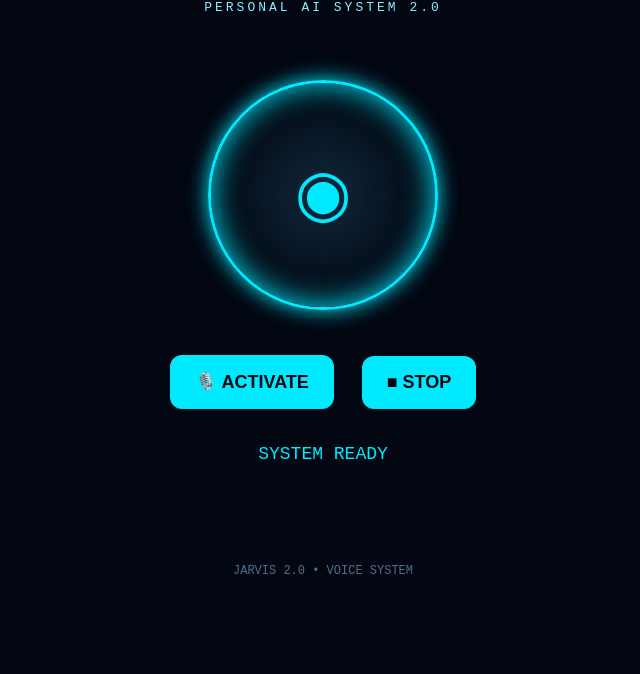
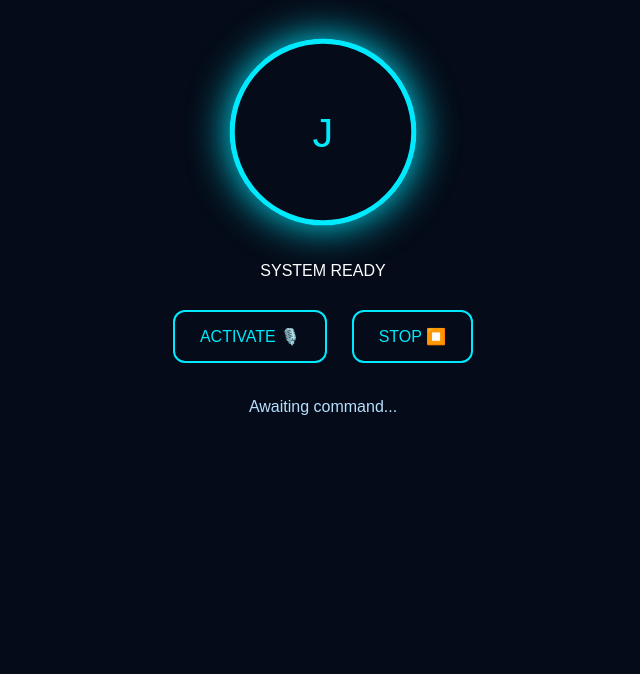
Before and after one commit to gamerlalit60-arch/jarvis-assistant, a plain HTML site: page index.html in a window 1280 px wide. Shown: the part 126-800 px from the top of the page, without its empty margins (317-957 px from the left). Drawn offline with Linux system fonts and the light colour scheme.

Commit message:
Update index.html

```diff
--- a/index.html
+++ b/index.html
@@ -1,204 +1,221 @@
+
 <!DOCTYPE html>
-<html>
+<html lang="en">
 <head>
-<meta name="viewport" content="width=device-width, initial-scale=1">
-<title>JARVIS 2.0</title>
+<meta charset="UTF-8">
+<meta name="viewport" content="width=device-width, initial-scale=1.0">
+<title>JARVIS 3.0</title>
 
 <style>
-* {box-sizing:border-box}
-
 body {
-  margin:0;
-  background:#020712;
-  color:#00eaff;
-  font-family:monospace;
-  text-align:center;
-  min-height:100vh;
-  padding:25px 15px;
+  background: #050b18;
+  color: #00eaff;
+  font-family: Arial, sans-serif;
+  text-align: center;
+  margin: 0;
+  padding: 30px 15px;
 }
 
 h1 {
-  margin-top:40px;
-  letter-spacing:8px;
-  font-size:34px;
-  text-shadow:0 0 20px #00eaff;
-}
-
-.sub {
-  letter-spacing:3px;
-  color:#8beeff;
+  letter-spacing: 5px;
+  text-shadow: 0 0 20px #00eaff;
 }
 
 .reactor {
-  width:230px;
-  height:230px;
-  margin:65px auto 35px;
-  border-radius:50%;
-  border:3px solid #00eaff;
-  display:flex;
-  align-items:center;
-  justify-content:center;
-  box-shadow:0 0 20px #00eaff,
-             inset 0 0 30px #00eaff;
-  background:radial-gradient(circle,#10283d,#020712 70%);
-  transition:0.3s;
-}
-
-.reactor.listening {
-  animation:pulse 1s infinite alternate;
+  width: 170px;
+  height: 170px;
+  margin: 40px auto;
+  border: 5px solid #00eaff;
+  border-radius: 50%;
+  box-shadow: 0 0 30px #00eaff, inset 0 0 25px #00eaff;
+  animation: pulse 2s infinite alternate;
+  display: flex;
+  align-items: center;
+  justify-content: center;
+  font-size: 40px;
 }
 
 @keyframes pulse {
-  from {transform:scale(1);box-shadow:0 0 20px #00eaff}
-  to {transform:scale(1.07);box-shadow:0 0 60px #00eaff}
-}
-
-.core {
-  font-size:65px;
+  from { transform: scale(.95); box-shadow: 0 0 15px #00eaff; }
+  to { transform: scale(1.06); box-shadow: 0 0 45px #00eaff; }
 }
 
 button {
-  background:#00eaff;
-  color:#020712;
-  border:0;
-  border-radius:12px;
-  padding:16px 25px;
-  font-size:18px;
-  font-weight:bold;
-  margin:10px;
+  background: transparent;
+  color: #00eaff;
+  border: 2px solid #00eaff;
+  padding: 15px 25px;
+  margin: 10px;
+  border-radius: 12px;
+  font-size: 16px;
 }
 
-button:active {transform:scale(.95)}
+button:active {
+  background: #00eaff;
+  color: #050b18;
+}
 
 #status {
-  margin:25px auto;
-  font-size:18px;
-  min-height:50px;
+  color: white;
+  margin: 20px;
 }
 
-#heard {
-  color:#9beeff;
-  font-size:15px;
-}
-
-.footer {
-  margin-top:70px;
-  font-size:12px;
-  color:#526e8b;
+#log {
+  color: #b5dfff;
+  margin-top: 25px;
+  overflow-wrap: anywhere;
 }
 </style>
 </head>
 
 <body>
 
-<h1>J.A.R.V.I.S</h1>
-<p class="sub">PERSONAL AI SYSTEM 2.0</p>
+<h1>JARVIS 3.0</h1>
+<p>PERSONAL VOICE ASSISTANT</p>
 
-<div class="reactor" id="reactor">
-  <div class="core">◉</div>
-</div>
-
-<button onclick="listen()">🎙️ ACTIVATE</button>
-<button onclick="stop()">■ STOP</button>
+<div class="reactor">J</div>
 
 <p id="status">SYSTEM READY</p>
-<p id="heard"></p>
 
-<div class="footer">
-JARVIS 2.0 • VOICE SYSTEM
-</div>
+<button onclick="listen()">ACTIVATE 🎙️</button>
+<button onclick="stopJarvis()">STOP ⏹️</button>
+
+<div id="log">Awaiting command...</div>
 
 <script>
+const statusText = document.getElementById("status");
+const log = document.getElementById("log");
 
-function speak(text) {
-  speechSynthesis.cancel();
-  let s = new SpeechSynthesisUtterance(text);
-  s.lang = "en-IN";
-  s.rate = 1;
-  speechSynthesis.speak(s);
+const SpeechRecognition =
+  window.SpeechRecognition || window.webkitSpeechRecognition;
+
+let recognition;
+let listening = false;
+
+function speak(message) {
+  window.speechSynthesis.cancel();
+
+  const speech = new SpeechSynthesisUtterance(message);
+  speech.lang = "en-IN";
+
+  window.speechSynthesis.speak(speech);
 }
 
 function listen() {
-  let SR = window.SpeechRecognition ||
-           window.webkitSpeechRecognition;
-
-  if (!SR) {
-    document.getElementById("status").innerText =
-      "Speech recognition unavailable";
+  if (!SpeechRecognition) {
+    statusText.innerText = "Speech recognition unsupported";
+    speak("Speech recognition is not supported");
     return;
   }
 
-  let rec = new SR();
-  rec.lang = "en-IN";
-  rec.continuous = false;
-  rec.interimResults = false;
+  if (listening) return;
 
-  document.getElementById("reactor").classList.add("listening");
-  document.getElementById("status").innerText = "LISTENING...";
-  document.getElementById("heard").innerText = "";
+  recognition = new SpeechRecognition();
+  recognition.lang = "en-IN";
+  recognition.continuous = false;
+  recognition.interimResults = false;
 
-  rec.onresult = function(e) {
-    let c = e.results[0][0].transcript.toLowerCase();
-    document.getElementById("heard").innerText = "YOU: " + c;
+  recognition.onstart = () => {
+    listening = true;
+    statusText.innerText = "LISTENING...";
+  };
 
-    let r = "";
+  recognition.onresult = (event) => {
+    const command = event.results[0][0].transcript.toLowerCase();
 
-    if (c.includes("hello") || c.includes("namaste")) {
-      r = "Hello sir. JARVIS 2.0 is ready.";
+    log.innerText = "Command: " + command;
+    executeCommand(command);
+  };
+
+  recognition.onerror = (event) => {
+    statusText.innerText = "ERROR: " + event.error;
+  };
+
+  recognition.onend = () => {
+    listening = false;
+    if (statusText.innerText === "LISTENING...") {
+      statusText.innerText = "SYSTEM READY";
+    }
+  };
+
+  recognition.start();
 }
 
-    else if (c.includes("time") || c.includes("samay")) {
-      r = "The time is " + new Date().toLocaleTimeString();
+function executeCommand(command) {
+  statusText.innerText = "PROCESSING...";
+
+  if (command.includes("hello") || command.includes("namaste")) {
+    speak("Hello sir. Jarvis 3.0 is online.");
   }
 
-    else if (c.includes("date") || c.includes("tarikh")) {
-      r = "Today is " + new Date().toLocaleDateString();
+  else if (command.includes("time") || command.includes("samay")) {
+    const time = new Date().toLocaleTimeString("en-IN");
+    speak("The time is " + time);
   }
 
-    else if (c.includes("your name") || c.includes("naam")) {
-      r = "I am JARVIS version 2.0.";
+  else if (command.includes("date") || command.includes("tarikh")) {
+    const date = new Date().toLocaleDateString("en-IN");
+    speak("Today's date is " + date);
   }
 
-    else if (c.includes("google")) {
-      r = "Opening Google.";
+  else if (command.includes("your name") || command.includes("naam")) {
+    speak("I am Jarvis 3.0, your voice assistant.");
+  }
+
+  else if (command.includes("youtube") || command.includes("yt kholo")) {
+    speak("Opening YouTube");
+    window.open("https://www.youtube.com", "_blank");
+  }
+
+  else if (command.includes("google")) {
+    speak("Opening Google");
     window.open("https://www.google.com", "_blank");
   }
 
-    else if (c.includes("youtube")) {
-      r = "Opening YouTube.";
-      window.open("https://www.youtube.com", "_blank");
+  else if (command.includes("wikipedia")) {
+    speak("Opening Wikipedia");
+    window.open("https://www.wikipedia.org", "_blank");
   }
 
-    else if (c.includes("how are you")) {
-      r = "All systems are functioning normally.";
+  else if (command.includes("search")) {
+    const query = command.replace("search", "").trim();
+
+    if (query) {
+      speak("Searching Google");
+      window.open(
+        "https://www.google.com/search?q=" + encodeURIComponent(query),
+        "_blank"
+      );
+    } else {
+      speak("What should I search?");
+    }
+  }
+
+  else if (command.includes("how are you")) {
+    speak("I am functioning perfectly. Thank you.");
+  }
+
+  else if (command.includes("stop")) {
+    stopJarvis();
   }
 
   else {
-      r = "Command not recognized. My system is learning.";
+    speak("Sorry, I do not understand this command yet.");
   }
 
-    document.getElementById("status").innerText = "JARVIS: " + r;
-    speak(r);
-  };
-
-  rec.onerror = function(e) {
-    document.getElementById("status").innerText =
-      "ERROR: " + e.error;
-  };
-
-  rec.onend = function() {
-    document.getElementById("reactor").classList.remove("listening");
-  };
-
-  rec.start();
+  statusText.innerText = "SYSTEM READY";
 }
 
-function stop() {
-  speechSynthesis.cancel();
-  document.getElementById("reactor").classList.remove("listening");
-  document.getElementById("status").innerText = "SYSTEM STOPPED";
+function stopJarvis() {
+  if (recognition) {
+    recognition.abort();
   }
 
+  listening = false;
+  window.speechSynthesis.cancel();
+  statusText.innerText = "SYSTEM STOPPED";
+}
 </script>
+
 </body>
 </html>
```
Lines whose indentation alone changed are shown as unchanged.
